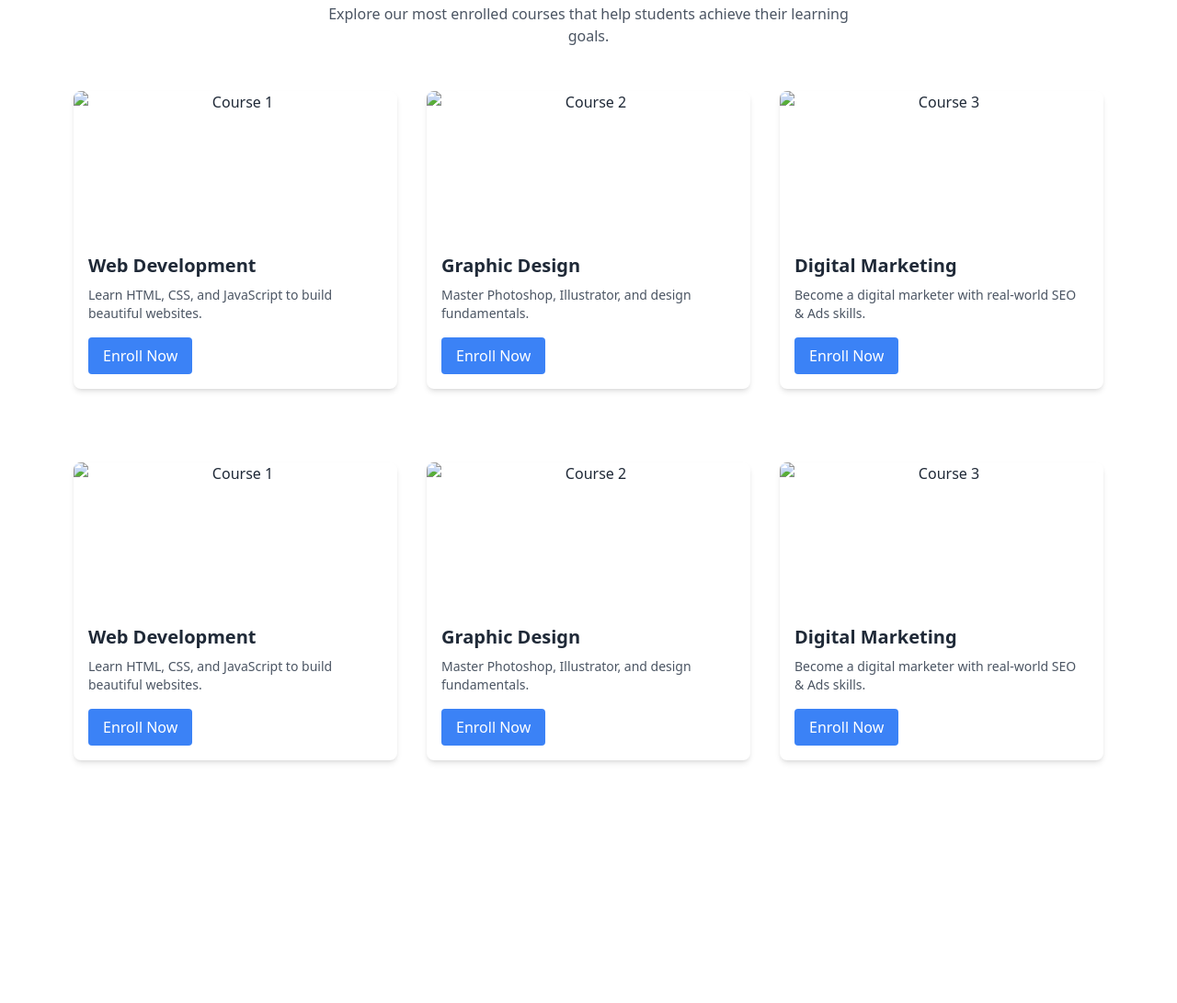
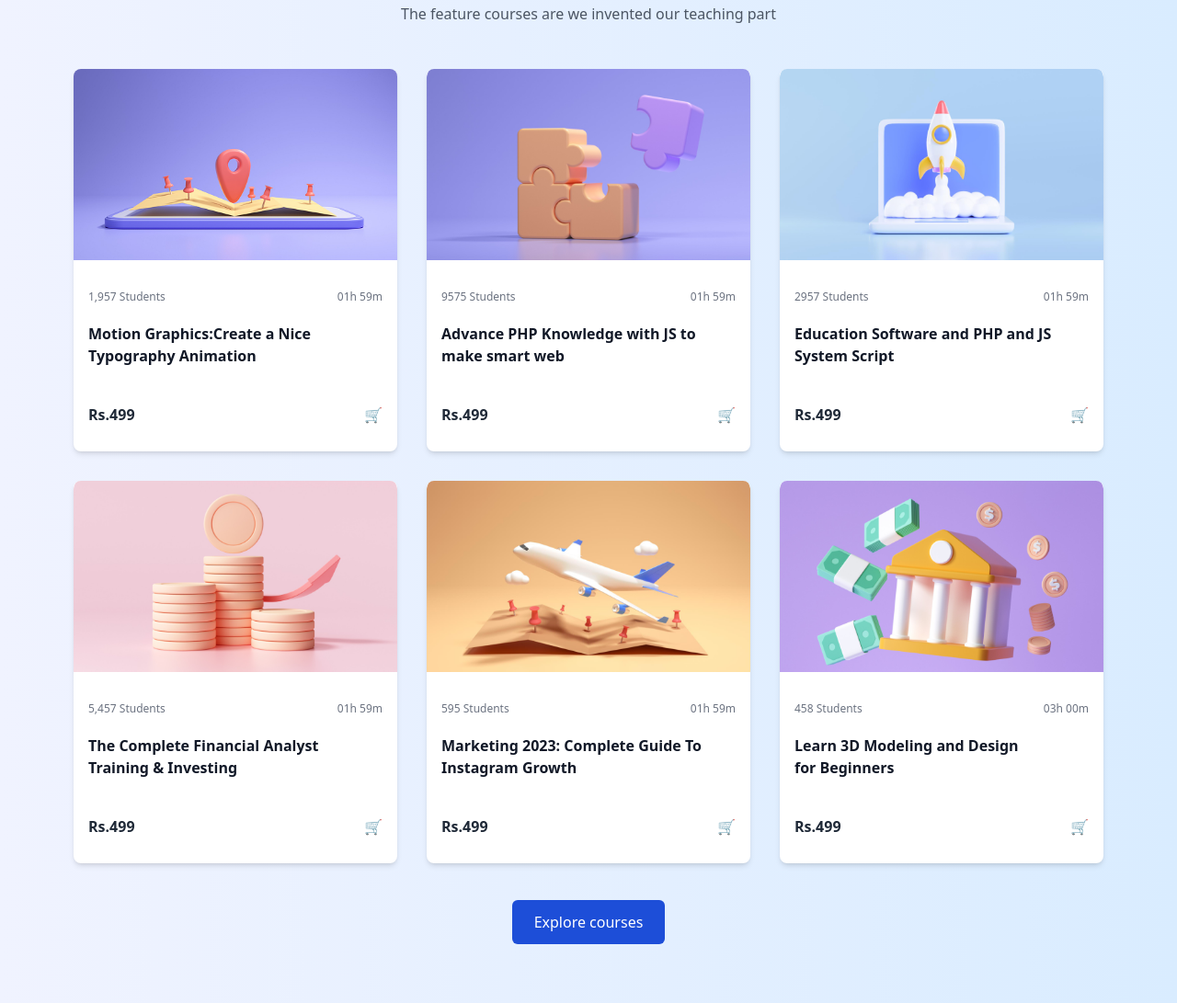
Before and after one commit to Leejajaspher/LandingPage2, a plain HTML site: page index.html in a window 1280 px wide. Shown: the part 923-2014 px from the top of the page at 92% size. Before the commit the page ends 1814 px from the top, so only its background shows below. Drawn offline with nearby package versions, Linux system fonts and the light colour scheme.

Commit message:
Second page created

```diff
--- a/index.html
+++ b/index.html
@@ -104,82 +104,137 @@
     </div>
   </div>
 </section>
+
 <!--Featured Course-->
-<section class="py-16 bg-white">
+<section class="py-16 bg-gradient-to-r from-[#F0F3FF] to-[#D9ECFF]">
   <div class="max-w-6xl mx-auto px-4 text-center">
     <h2 class="text-3xl sm:text-4xl font-bold mb-4 text-gray-800">
       Featured <span class="text-blue-500">Courses</span>
     </h2>
     <p class="text-gray-600 max-w-xl mx-auto mb-12">
-      Explore our most enrolled courses that help students achieve their learning goals.
+      The feature courses are we invented our teaching part
     </p>
+
+    <!-- 🛠️ Combine all 6 cards into one grid -->
     <div class="grid gap-8 sm:grid-cols-2 lg:grid-cols-3">
+
       <!-- Card 1 -->
       <div class="bg-white shadow-md rounded-lg overflow-hidden hover:shadow-xl transition duration-300">
-        <img src="Assests/course1.png" alt="Course 1" class="w-full h-40 object-cover" />
-        <div class="p-4 text-left">
-          <h3 class="text-xl font-semibold text-gray-800 mb-2">Web Development</h3>
-          <p class="text-gray-600 text-sm mb-4">Learn HTML, CSS, and JavaScript to build beautiful websites.</p>
-          <button class="bg-blue-500 text-white px-4 py-2 rounded hover:bg-blue-600 transition">Enroll Now</button>
+        <img src="Assests/mask1.png" class="w-full h-52 object-cover" />
+        <div class="h-52 p-4 text-left">
+          <div class="mt-4 flex justify-between text-xs text-gray-500 mb-1">
+            <span>1,957 Students</span>
+            <span>01h 59m</span>
+          </div>
+          <h3 class="mt-5 font-semibold text-gray-900 mb-2">
+            Motion Graphics:Create a Nice <br /> Typography Animation
+          </h3>
+          <div class="mt-10 flex justify-between items-center">
+            <span class="font-semibold">Rs.499</span>
+            <button class="text-gray-700">🛒</button>
+          </div>
         </div>
       </div>
 
-      <!-- Duplicate this card for Course 2 and Course 3 -->
       <!-- Card 2 -->
       <div class="bg-white shadow-md rounded-lg overflow-hidden hover:shadow-xl transition duration-300">
-        <img src="Assests/course2.png" alt="Course 2" class="w-full h-40 object-cover" />
-        <div class="p-4 text-left">
-          <h3 class="text-xl font-semibold text-gray-800 mb-2">Graphic Design</h3>
-          <p class="text-gray-600 text-sm mb-4">Master Photoshop, Illustrator, and design fundamentals.</p>
-          <button class="bg-blue-500 text-white px-4 py-2 rounded hover:bg-blue-600 transition">Enroll Now</button>
+        <img src="Assests/mask2.png" class="w-full h-52 object-cover" />
+        <div class="h-52 p-4 text-left">
+          <div class="mt-4 flex justify-between text-xs text-gray-500 mb-1">
+            <span>9575 Students</span>
+            <span>01h 59m</span>
+          </div>
+          <h3 class="mt-5 font-semibold text-gray-900 mb-2">
+            Advance PHP Knowledge with JS to  <br /> make smart web
+          </h3>
+          <div class="mt-10 flex justify-between items-center">
+            <span class="font-semibold">Rs.499</span>
+            <button class="text-gray-700">🛒</button>
+          </div>
         </div>
       </div>
 
       <!-- Card 3 -->
       <div class="bg-white shadow-md rounded-lg overflow-hidden hover:shadow-xl transition duration-300">
-        <img src="Assests/course3.png" alt="Course 3" class="w-full h-40 object-cover" />
-        <div class="p-4 text-left">
-          <h3 class="text-xl font-semibold text-gray-800 mb-2">Digital Marketing</h3>
-          <p class="text-gray-600 text-sm mb-4">Become a digital marketer with real-world SEO & Ads skills.</p>
-          <button class="bg-blue-500 text-white px-4 py-2 rounded hover:bg-blue-600 transition">Enroll Now</button>
-        </div>
-      </div>
-    </div>
-
-    <div class="mt-20 grid gap-8 sm:grid-cols-2 lg:grid-cols-3">
-      <!-- Card 1 -->
-      <div class="bg-white shadow-md rounded-lg overflow-hidden hover:shadow-xl transition duration-300">
-        <img src="Assests/course1.png" alt="Course 1" class="w-full h-40 object-cover" />
-        <div class="p-4 text-left">
-          <h3 class="text-xl font-semibold text-gray-800 mb-2">Web Development</h3>
-          <p class="text-gray-600 text-sm mb-4">Learn HTML, CSS, and JavaScript to build beautiful websites.</p>
-          <button class="bg-blue-500 text-white px-4 py-2 rounded hover:bg-blue-600 transition">Enroll Now</button>
+        <img src="Assests/mask3.png" class="w-full h-52 object-cover" />
+        <div class="h-52 p-4 text-left">
+          <div class="mt-4 flex justify-between text-xs text-gray-500 mb-1">
+            <span>2957 Students</span>
+            <span>01h 59m</span>
+          </div>
+          <h3 class="mt-5 font-semibold text-gray-900 mb-2">
+            Education Software and PHP and JS <br /> System Script
+          </h3>
+          <div class="mt-10 flex justify-between items-center">
+            <span class="font-semibold">Rs.499</span>
+            <button class="text-gray-700">🛒</button>
+          </div>
         </div>
       </div>
 
-      <!-- Duplicate this card for Course 2 and Course 3 -->
-      <!-- Card 2 -->
+      <!-- Card 4 -->
       <div class="bg-white shadow-md rounded-lg overflow-hidden hover:shadow-xl transition duration-300">
-        <img src="Assests/course2.png" alt="Course 2" class="w-full h-40 object-cover" />
-        <div class="p-4 text-left">
-          <h3 class="text-xl font-semibold text-gray-800 mb-2">Graphic Design</h3>
-          <p class="text-gray-600 text-sm mb-4">Master Photoshop, Illustrator, and design fundamentals.</p>
-          <button class="bg-blue-500 text-white px-4 py-2 rounded hover:bg-blue-600 transition">Enroll Now</button>
+        <img src="Assests/mask4.png" class="w-full h-52 object-cover" />
+        <div class="h-52 p-4 text-left">
+          <div class="mt-4 flex justify-between text-xs text-gray-500 mb-1">
+            <span>5,457 Students</span>
+            <span>01h 59m</span>
+          </div>
+          <h3 class="mt-5 font-semibold text-gray-900 mb-2">
+           The Complete Financial Analyst <br /> Training & Investing
+          </h3>
+          <div class="mt-10 flex justify-between items-center">
+            <span class="font-semibold">Rs.499</span>
+            <button class="text-gray-700">🛒</button>
+          </div>
         </div>
       </div>
 
-      <!-- Card 3 -->
+      <!-- Card 5 -->
       <div class="bg-white shadow-md rounded-lg overflow-hidden hover:shadow-xl transition duration-300">
-        <img src="Assests/course3.png" alt="Course 3" class="w-full h-40 object-cover" />
-        <div class="p-4 text-left">
-          <h3 class="text-xl font-semibold text-gray-800 mb-2">Digital Marketing</h3>
-          <p class="text-gray-600 text-sm mb-4">Become a digital marketer with real-world SEO & Ads skills.</p>
-          <button class="bg-blue-500 text-white px-4 py-2 rounded hover:bg-blue-600 transition">Enroll Now</button>
+        <img src="Assests/mask5.png" class="w-full h-52 object-cover" />
+        <div class="h-52 p-4 text-left">
+          <div class="mt-4 flex justify-between text-xs text-gray-500 mb-1">
+            <span>595 Students</span>
+            <span>01h 59m</span>
+          </div>
+          <h3 class="mt-5 font-semibold text-gray-900 mb-2">
+            Marketing 2023: Complete Guide To <br /> Instagram Growth
+          </h3>
+          <div class="mt-10 flex justify-between items-center">
+            <span class="font-semibold">Rs.499</span>
+            <button class="text-gray-700">🛒</button>
+          </div>
+        </div>
+      </div>
+
+      <!-- Card 6 -->
+      <div class="bg-white shadow-md rounded-lg overflow-hidden hover:shadow-xl transition duration-300">
+        <img src="Assests/mask6.png" class="w-full h-52 object-cover" />
+        <div class="h-52 p-4 text-left">
+          <div class="mt-4 flex justify-between text-xs text-gray-500 mb-1">
+            <span>458 Students</span>
+            <span>03h 00m</span>
+          </div>
+          <h3 class="mt-5 font-semibold text-gray-900 mb-2">
+            Learn 3D Modeling and Design <br /> for Beginners
+          </h3>
+          <div class="mt-10 flex justify-between items-center">
+            <span class="font-semibold">Rs.499</span>
+            <button class="text-gray-700">🛒</button>
+          </div>
         </div>
       </div>
     </div>
   </div>
+      <div class="flex justify-center mt-10">
+  <button class="px-6 py-3 bg-blue-700 text-white rounded-md hover:bg-blue-800">
+    Explore courses
+  </button>
+</div>
+
 </section>
+
 
 </body>
 </html>
```
